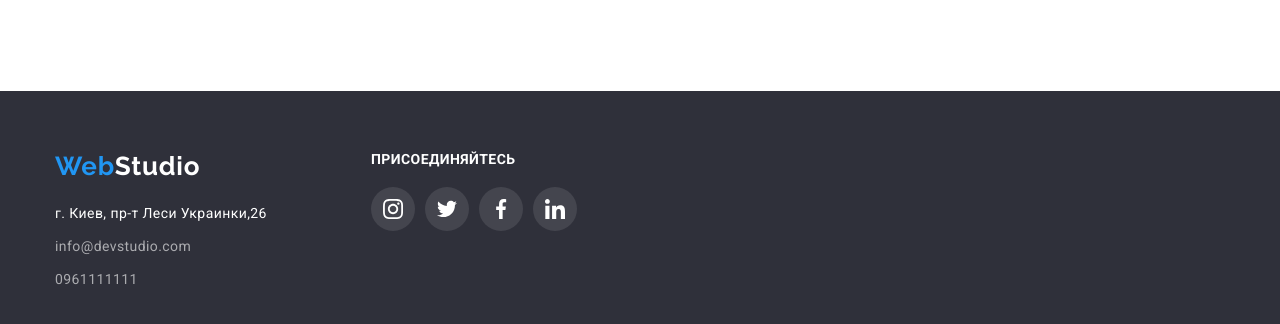
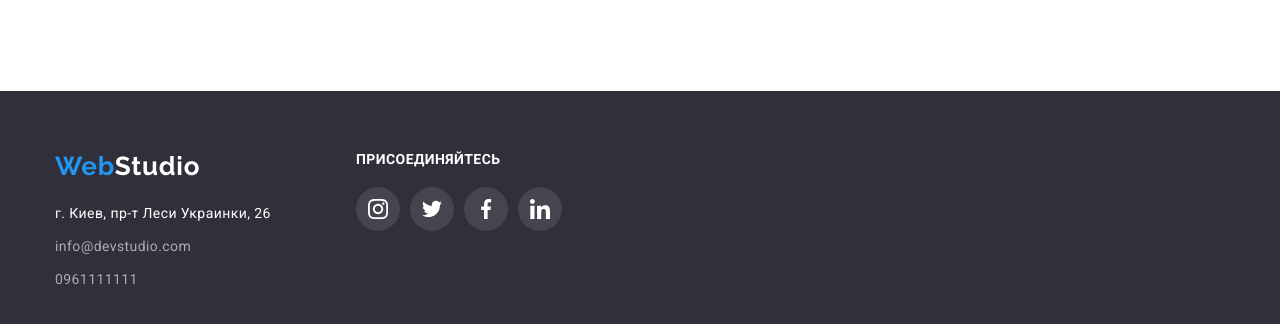
Before and after one commit to iamaelita/goit-markup-hw-04, a plain HTML site: page index.html in a window 1280 px wide. Shown: the part 2586-2910 px from the top of the page. Drawn offline with nearby package versions, Linux system fonts and the light colour scheme.

Commit message:
Исправляет div в футере и адресс

```diff
--- a/index.html
+++ b/index.html
@@ -356,15 +356,15 @@
 
                      <ul class="address-list">
                          <li>
-                            <address> <a class="footer-address" href="https://goo.gl/maps/t9NQWVEybPjoNvw3A" target="blank">г. Киев, пр-т Леси Украинки,26</a></address></li>
+                            <address> <a class="footer-address" href="https://goo.gl/maps/t9NQWVEybPjoNvw3A" target="blank">г. Киев, пр-т Леси Украинки, 26</a></address></li>
                          <li><a class="footer-contacts mail" href="mailto:info@devstudio.com">info@devstudio.com</a></li>
                          <li><a class="footer-contacts tel" href="tel:+380961111111">0961111111</a></li>
                      </ul>
-                    </div>
+             </div>
 
 <!--Присоединяйтесь-->
 
-             <div class="footer-social container">
+             <div class="footer-social">
                  <b class="follow-us-title">присоединяйтесь</b>
                  <ul class="footer-social-list">
 
```
Also changed, not shown: portfolio.html (+2 -2 lines).
